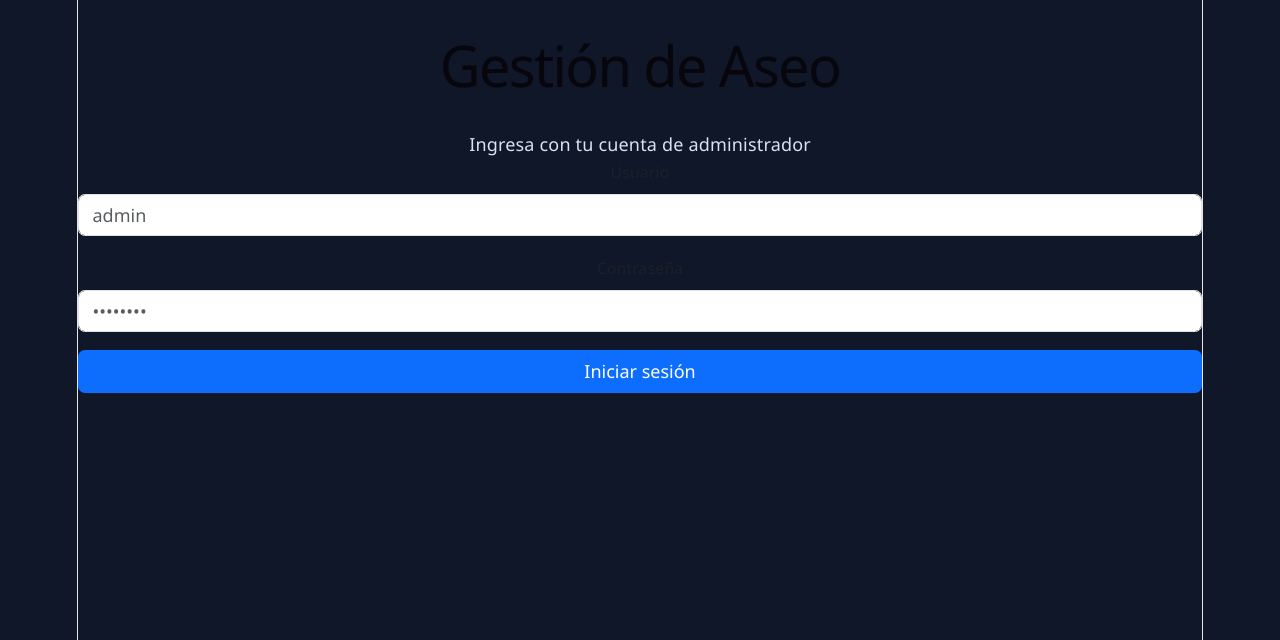
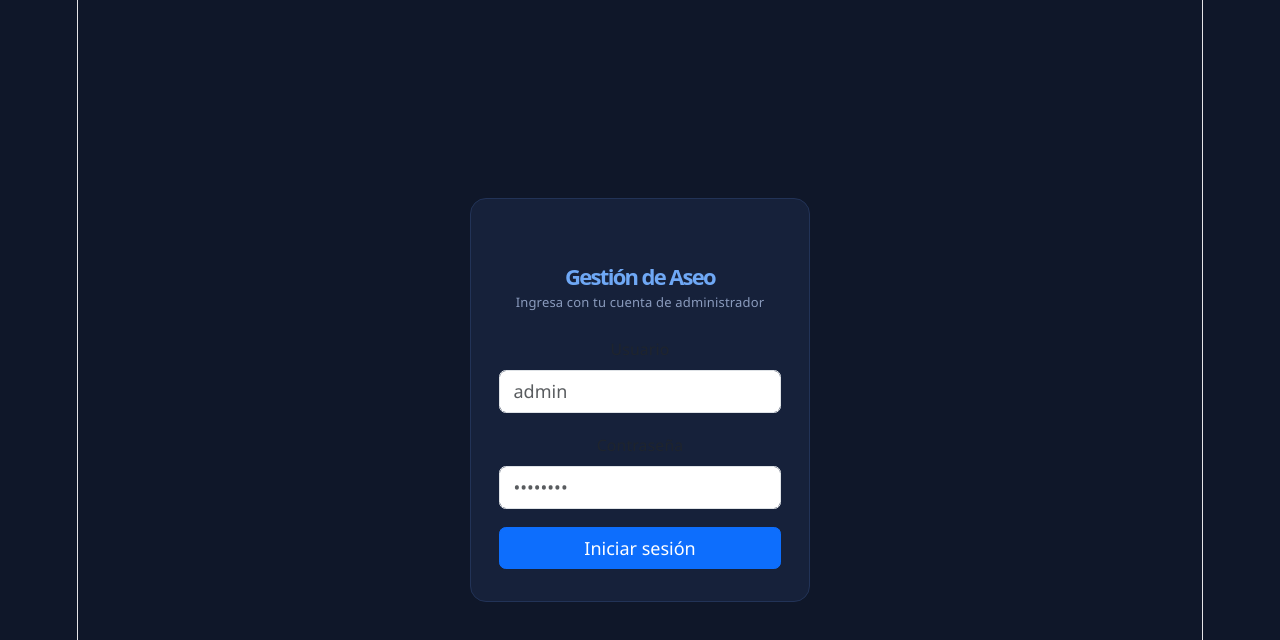
Before and after one commit to benjaminanv/Gestion_Aseo, a React (Vite) app: page / in a window 1280 px wide. Shown: the top 640 px of the page. Built offline with nearby package versions, Linux system fonts and the light colour scheme.

Commit message:
Actualizacion index.css con sidebar login

```diff
--- a/src/index.css
+++ b/src/index.css
@@ -363,3 +363,68 @@ body {
   border-radius: 50%;
   display: inline-block;
 }
+.login-wrapper {
+  min-height: 100vh;
+  display: flex;
+  align-items: center;
+  justify-content: center;
+  background-color: #0f1729;
+}
+
+.login-card {
+  width: 100%;
+  max-width: 340px;
+  background-color: #16213a;
+  border: 1px solid #223357;
+  border-radius: 16px;
+  padding: 32px 28px;
+}
+
+.login-title {
+  font-size: 22px;
+  font-weight: 700;
+  color: #6fa8f5;
+  margin-bottom: 4px;
+  text-align: center;
+}
+
+.login-subtitle {
+  font-size: 13px;
+  color: #8a9bbd;
+  text-align: center;
+  margin-bottom: 22px;
+}
+
+.login-error {
+  color: #f87171;
+  font-size: 13px;
+  margin-bottom: 14px;
+}
+
+.sidebar-footer {
+  margin-top: auto;
+  padding-top: 14px;
+  border-top: 1px solid #223357;
+  display: flex;
+  flex-direction: column;
+  gap: 8px;
+}
+
+.sidebar-user {
+  font-size: 12.5px;
+  color: #8a9bbd;
+  padding: 0 6px;
+}
+
+.sidebar-logout {
+  all: unset;
+  cursor: pointer;
+  padding: 8px 10px;
+  border-radius: 8px;
+  font-size: 13px;
+  color: #f87171;
+}
+
+.sidebar-logout:hover {
+  background-color: #2a1520;
+}
```
